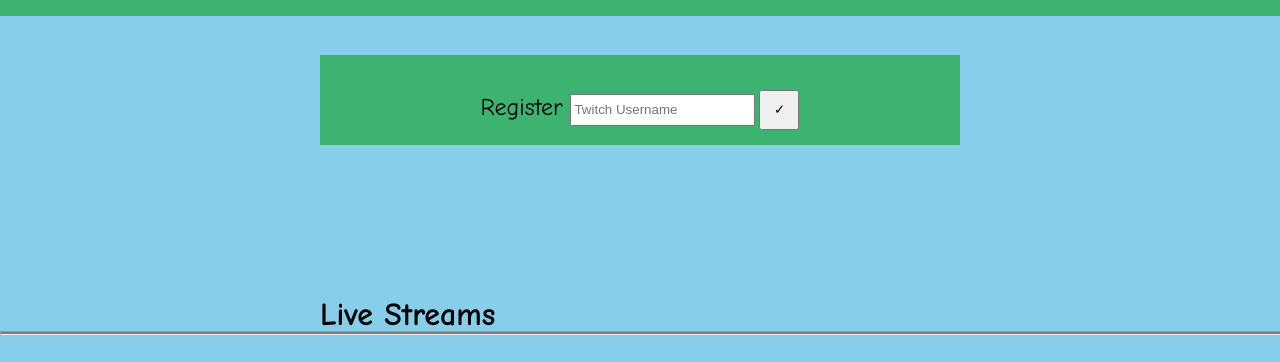
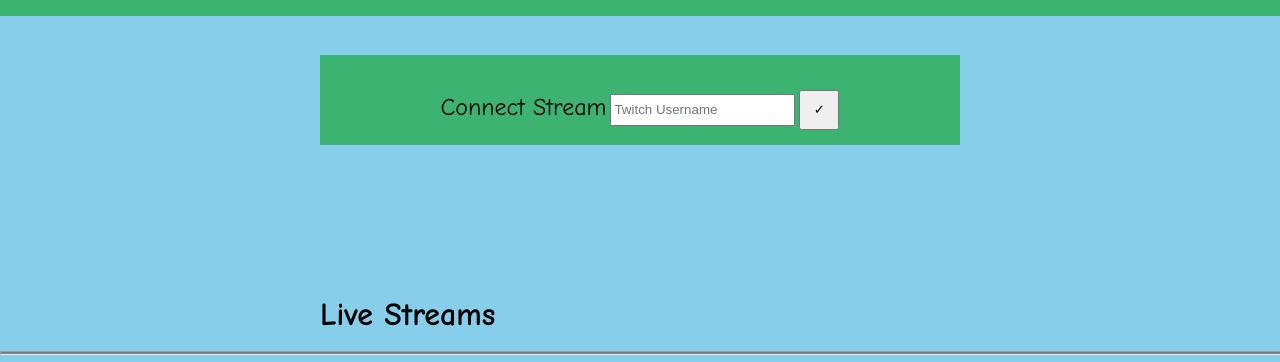
Before and after one commit to JustinKozlowski/Spotify-on-Twitch, a plain HTML site: page homepage.html in a window 1280 px wide. Shown: the part 77-439 px from the top of the page. Drawn offline with Linux system fonts and the light colour scheme.

Commit message:
fixed line

```diff
--- a/homepage.html
+++ b/homepage.html
@@ -108,7 +108,7 @@
     <div id="usernameBox">
     <p>
         <form method="GET" action="register.html">
-            <label style="font-family: 'Comic Sans MS'; font-size: 24px"> Register </label>
+            <label style="font-family: 'Comic Sans MS'; font-size: 24px"> Connect Stream</label>
             <input type="text" id="username" name="username" placeholder="Twitch Username">
             <input id="submitButton" type="submit" value="✓">
         </form>
@@ -119,7 +119,8 @@
     <h1> Live Streams </h1>
 </div>
 <div id="line">
-    <hr style="height:2px;width:1900px;color:gray;background-color:gray">
+    <hr style="height:2px;width:1900px;color:gray;background-color:gray;transform: translateY(20px);">
+
 </div>
 <div id="table" >
     <table style="width:100%">
```
